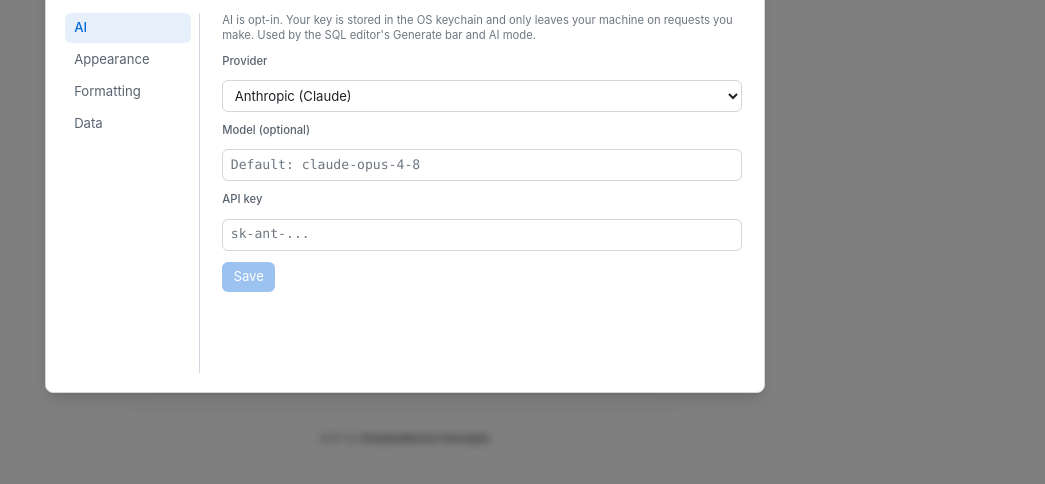
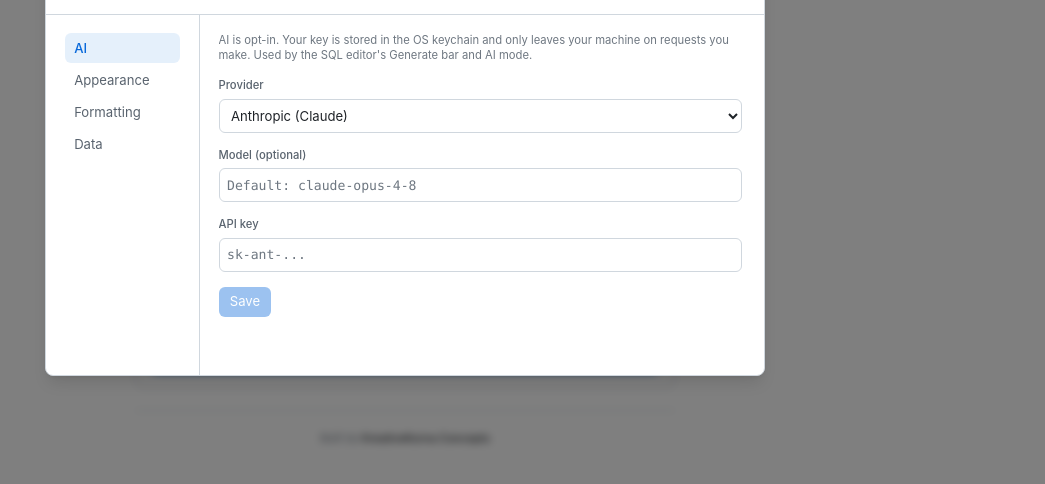
Before and after one commit to codellyson/db-view, a React app in the folder apps/web/: page / in a window 1280 px wide. Both pictures are taken after a click on the button "Settings". Shown: the part 234-718 px from the top of the page, without its empty margins (235-1280 px from the left). Built offline with nearby package versions, Linux system fonts and the light colour scheme.

Commit message:
fix(settings): full-height sidebar divider and even AI form spacing
The settings sidebar's border-r floated inside the modal's p-5 padding,
leaving gaps above and below the divider. Cancel the vertical padding on
the flex row (-my-5) and restore it inside each column (py-5) so the
divider runs flush from the title border to the modal bottom, and balance
it horizontally (gap-5 + nav pr-5).

The AI form used a flat space-y-3, so label-to-control spacing matched
group-to-group spacing and read as uneven. Group each label with its
control (space-y-1.5) under a space-y-4 container, and give the select and
inputs a fixed h-9 so they're identical height.

```diff
--- a/apps/web/src/components/settings-modal.tsx
+++ b/apps/web/src/components/settings-modal.tsx
@@ -27,8 +27,11 @@
   const [tab, setTab] = useState<Tab>('ai');
   return (
     <Modal isOpen={isOpen} onClose={onClose} title="Settings" className="!max-w-3xl">
-      <div className="flex gap-6 -mt-1">
-        <nav className="flex flex-col gap-0.5 w-36 flex-shrink-0 border-r border-border pr-2">
+      {/* -my-5 cancels the Modal's p-5 vertical padding so the sidebar's
+          border-r runs flush from the title border to the modal's bottom
+          edge; py-5 inside each column restores the breathing room. */}
+      <div className="flex gap-5 -my-5">
+        <nav className="flex flex-col gap-0.5 w-36 flex-shrink-0 border-r border-border pr-5 py-5">
           {TABS.map((t) => (
             <button
               key={t.id}
@@ -41,7 +44,7 @@
             </button>
           ))}
         </nav>
-        <div className="flex-1 min-w-0 min-h-[360px] max-h-[60vh] overflow-y-auto pr-1">
+        <div className="flex-1 min-w-0 min-h-[360px] max-h-[60vh] overflow-y-auto pr-1 py-5">
           {tab === 'ai' && <AiSection />}
           {tab === 'appearance' && <AppearanceSection />}
           {tab === 'formatting' && <FormatterSettingsBody />}
@@ -104,7 +107,7 @@
   }, [refresh]);
 
   return (
-    <div className="space-y-3">
+    <div className="space-y-4">
       <p className="text-xs text-muted">
         AI is opt-in. Your key is stored in the OS keychain and only leaves your machine on
         requests you make. Used by the SQL editor's Generate bar and AI mode.
@@ -117,22 +120,27 @@
           <span className="font-mono text-muted">{status.model}</span>
         </div>
       )}
+      <div className="space-y-1.5">
         <label className="block text-xs font-medium text-secondary">Provider</label>
         <select
           value={provider}
           onChange={(e) => setProvider(e.target.value as ProviderId)}
-        className="w-full px-2 py-1.5 text-sm border border-border rounded-md bg-bg text-primary focus:outline-none focus:ring-2 focus:ring-accent"
+          className="w-full h-9 px-2 text-sm border border-border rounded-md bg-bg text-primary focus:outline-none focus:ring-2 focus:ring-accent"
         >
           {PROVIDERS.map((p) => <option key={p.id} value={p.id}>{p.label}</option>)}
         </select>
+      </div>
+      <div className="space-y-1.5">
         <label className="block text-xs font-medium text-secondary">Model (optional)</label>
         <input
           type="text"
           value={model}
           onChange={(e) => setModel(e.target.value)}
           placeholder={`Default: ${meta.defaultModel}`}
-        className="w-full px-2 py-1.5 text-sm border border-border rounded-md bg-bg text-primary font-mono focus:outline-none focus:ring-2 focus:ring-accent placeholder:text-muted"
+          className="w-full h-9 px-2 text-sm border border-border rounded-md bg-bg text-primary font-mono focus:outline-none focus:ring-2 focus:ring-accent placeholder:text-muted"
         />
+      </div>
+      <div className="space-y-1.5">
         <label className="block text-xs font-medium text-secondary">
           API key {status?.configured && <span className="text-muted font-normal">(leave blank to keep current)</span>}
         </label>
@@ -142,8 +150,9 @@
           onChange={(e) => setApiKey(e.target.value)}
           onKeyDown={(e) => { if (e.key === 'Enter') save(); }}
           placeholder={meta.keyPlaceholder}
-        className="w-full px-2 py-1.5 text-sm border border-border rounded-md bg-bg text-primary font-mono focus:outline-none focus:ring-2 focus:ring-accent placeholder:text-muted"
+          className="w-full h-9 px-2 text-sm border border-border rounded-md bg-bg text-primary font-mono focus:outline-none focus:ring-2 focus:ring-accent placeholder:text-muted"
         />
+      </div>
       <div className="flex items-center gap-2">
         <button
           onClick={save}
```
Lines whose indentation alone changed are shown as unchanged.
